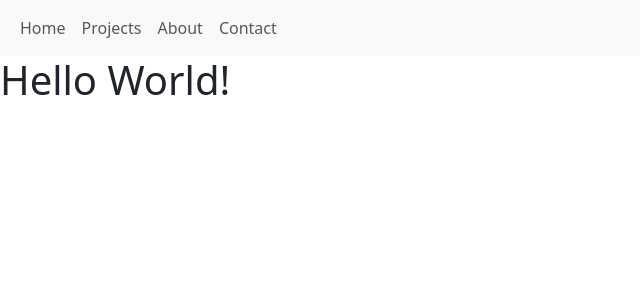
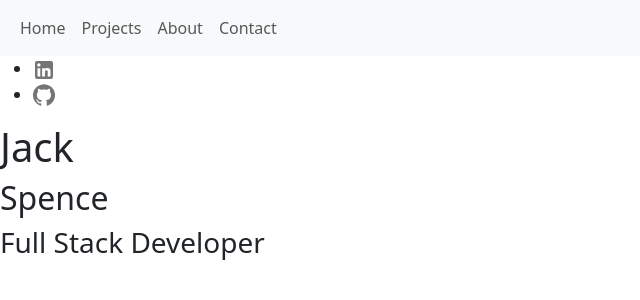
Before and after one commit to Jackspence6/react-portfolio-app, a React (Create React App) app: page / in a window 1280 px wide. Shown: the top 300 px of the page, without its empty margins (0-640 px from the left). Built offline with nearby package versions, Linux system fonts and the light colour scheme.

Commit message:
Added initial homepage setup.

```diff
--- a/package.json
+++ b/package.json
@@ -3,6 +3,10 @@
   "version": "0.1.0",
   "private": true,
   "dependencies": {
+    "@emotion/react": "^11.11.1",
+    "@emotion/styled": "^11.11.0",
+    "@mui/icons-material": "^5.15.0",
+    "@mui/material": "^5.15.0",
     "@testing-library/jest-dom": "^5.17.0",
     "@testing-library/react": "^13.4.0",
     "@testing-library/user-event": "^13.5.0",
--- a/src/components/pages/Home.js
+++ b/src/components/pages/Home.js
@@ -1,9 +1,35 @@
 // Imports
 import React from "react";
+// Icons for Homepage
+import GitHubIcon from "@mui/icons-material/GitHub";
+import LinkedInIcon from "@mui/icons-material/LinkedIn";
+import Icon from "@mui/material/Icon";
 
 // Exports
 export default function Home() {
-    return (
-        <h1>Hello World!</h1>
-    )
+	return (
+		<div>
+			<div>
+				<ul>
+					<li>
+						<a href="https://www.linkedin.com/in/jack-spence-1567b523b/">
+							<Icon component={LinkedInIcon} color="action"></Icon>
+						</a>
+					</li>
+					<li>
+						<a href="https://github.com/Jackspence6">
+							<Icon component={GitHubIcon} color="action"></Icon>
+						</a>
+					</li>
+				</ul>
+			</div>
+			<div>
+				<h1>Jack</h1>
+				<h2>Spence</h2>
+				<h3>Full Stack Developer</h3>
+				<p></p>
+			</div>
+			<div></div>
+		</div>
+	);
 }
```
Also changed, not shown: 1 other file (tests, documents, lock files or other folders).
